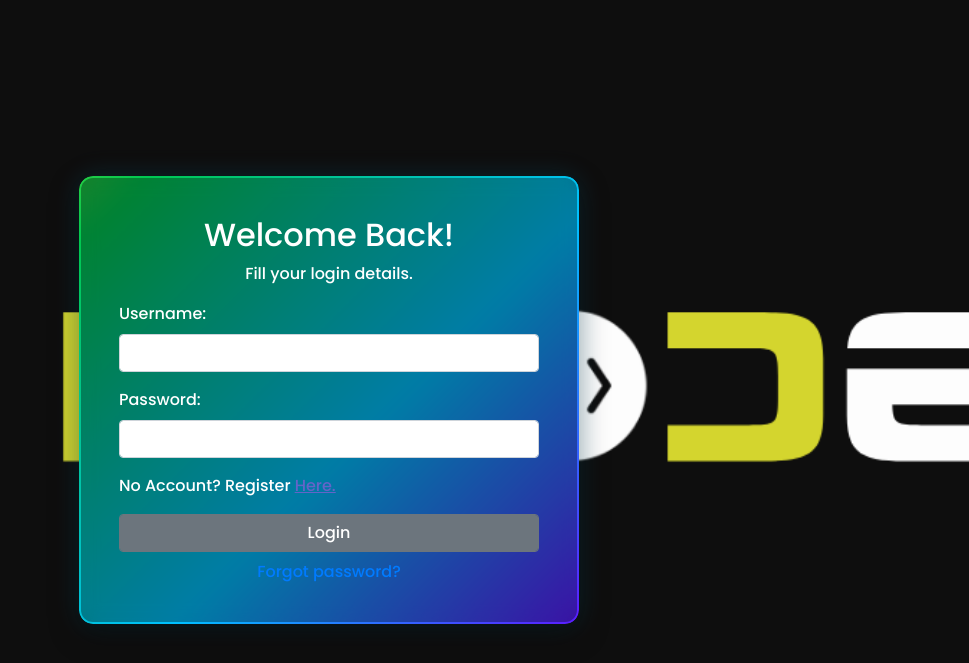
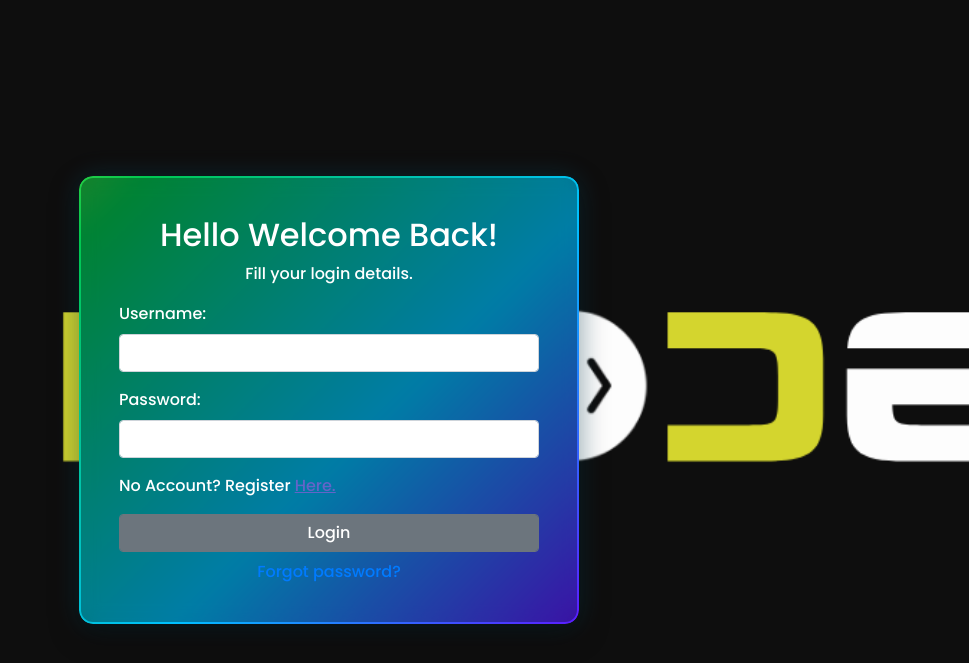
Before and after one commit to IanDuman-ag/PHPMAILLER, a PHP site: page /dumanag/ in a window 1280 px wide. Shown: the top 663 px of the page, without its empty margins (311-1280 px from the left). Run offline with PHP 8.4, Linux system fonts and the light colour scheme; some libraries are stand-ins or nearby versions.

Commit message:
adding hello in index

```diff
--- a/index.php
+++ b/index.php
@@ -106,7 +106,7 @@
         <div class="login-container">
 
             <div class="login-form" id="loginForm">
-                <h2 class="text-center">Welcome Back!</h2>
+                <h2 class="text-center">Hello Welcome Back!</h2>
                 <p class="text-center">Fill your login details.</p>
                 <form action="./endpoint/login.php" method="POST">
                     <div class="form-group">
```
